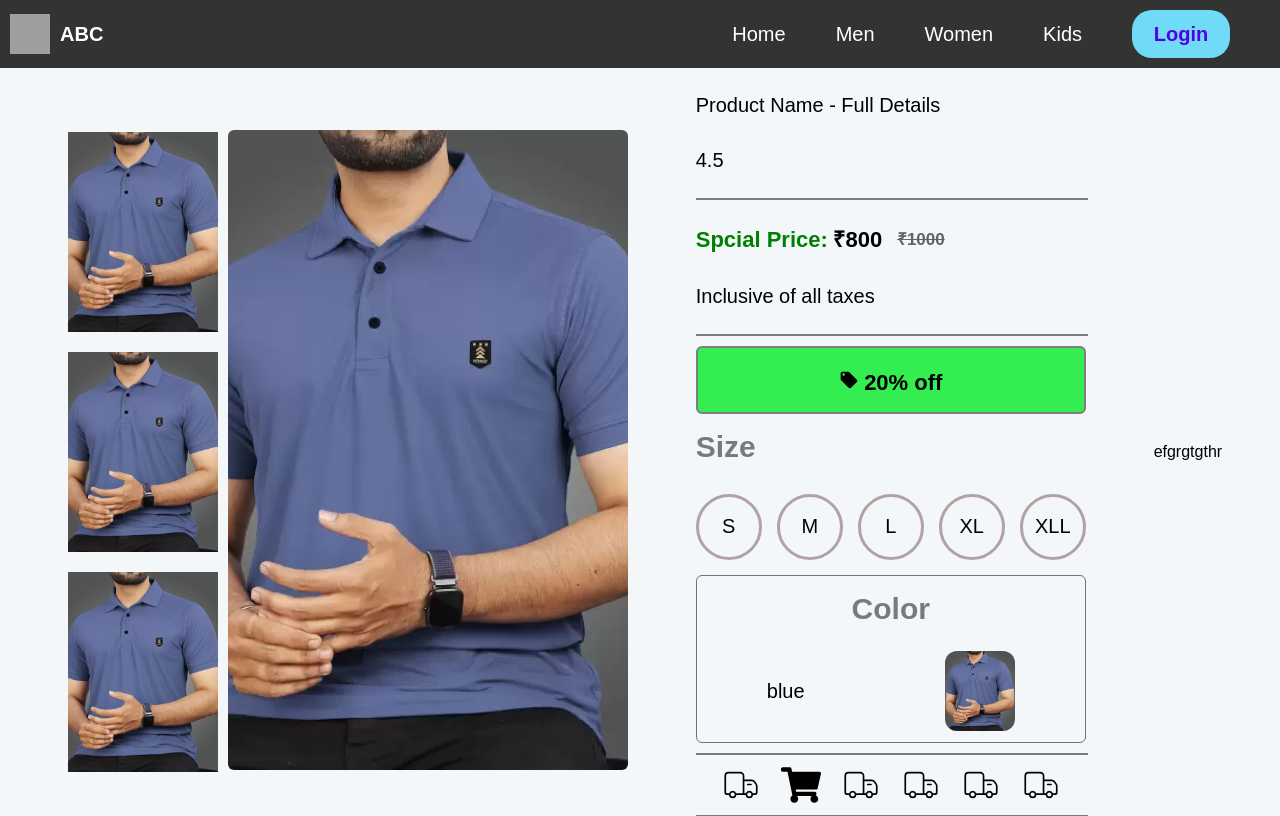
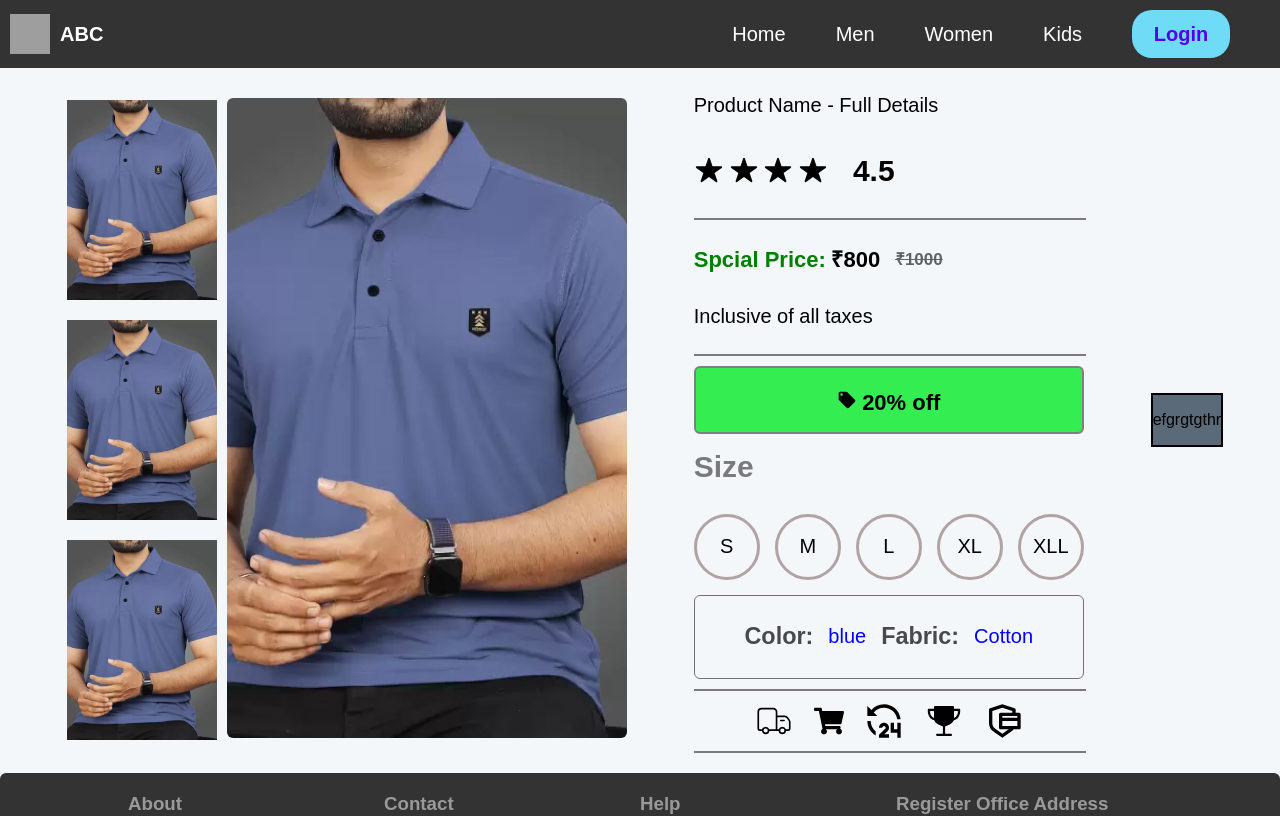
Before and after one commit to Santhosh-Shanmugam/SouthernTexport-E-commerce, a React (Vite) app in the folder Frontend/: page /product/0 in a window 1280 px wide. Shown: the top 816 px of the page. Built offline with nearby package versions, Linux system fonts and the light colour scheme; grey boxes are pictures that could not be loaded.

Commit message:
InnerDisplay-5

```diff
--- a/Frontend/src/Components/InnerDisplay/InnerDisplay.css
+++ b/Frontend/src/Components/InnerDisplay/InnerDisplay.css
@@ -115,7 +115,7 @@
     width: 100%;
     justify-content:space-around;
     padding: 10px;
-    flex-direction: row;
+    flex-direction:row;
 
 
 
@@ -169,3 +169,26 @@ hr {
 .inner-con-left img{
     border-radius: 6px;
 }
+.inner-color h3{
+    opacity: 0.7;
+}
+.inner-rating
+{
+    display: flex;
+    align-items: start;
+    justify-content: start;
+    width: 100%;
+    flex-direction: row;
+}
+.inner-icon-right2
+{
+ width: 30px;
+ height: 30px;
+}
+.inner-con-last{
+    display: flex;
+    align-items: center;
+    justify-content: center;
+    background-color: rgb(90, 106, 120);
+    border: 2px solid black;
+}
--- a/Frontend/src/Components/InnerDisplay/InnerDisplay.jsx
+++ b/Frontend/src/Components/InnerDisplay/InnerDisplay.jsx
@@ -6,6 +6,10 @@ import { useParams } from 'react-router-dom';
 import { MdLocalOffer } from "react-icons/md";
 import { CiDeliveryTruck } from "react-icons/ci";
 import { FaShoppingCart } from "react-icons/fa";
+import Rating from '../Rating/Rating';
+import { Ri24HoursFill } from "react-icons/ri";
+import { IoIosTrophy } from "react-icons/io";
+import { RiSecurePaymentLine } from "react-icons/ri";
 
 const InnerDisplay = () => {
 
@@ -53,18 +57,21 @@ const InnerDisplay = () => {
 
         <div className="inner-con-details">
           <p>{product.full_name}</p>
-          <p>{product.rating}</p>
+          <div className="inner-rating">
+          <Rating  rating={product.rating} ></Rating>
+
+          </div>
           <hr></hr>
           <div className="inner-price">
-          <p className="price-name">Spcial Price:</p>
+            <p className="price-name">Spcial Price:</p>
             <div className="new_p">
 
-          <p>₹{product.new_price}</p>
+              <p>₹{product.new_price}</p>
             </div>
-         <div className="inner-old-p">
-          <p>₹{product.old_price}</p>
+            <div className="inner-old-p">
+              <p>₹{product.old_price}</p>
 
-         </div>
+            </div>
 
           </div>
           <p>Inclusive of all taxes</p>
@@ -79,16 +86,13 @@ const InnerDisplay = () => {
           ))}
           </div>
           <div className="inner-colors">
-            <h2>Color</h2>
             <div className="inner-color">
-              <div className="">
 
-                <p>{product.color}</p>
+              <div style={{ display: 'flex', color: 'black',alignItems:'center',justifyContent:'center',gap:'15px' }}>
+                <h3>Color:</h3><p style={{ color: 'blue' }}>{product.color}</p>
+                <h3>Fabric:</h3><p style={{ color: 'blue' }}>{product.fabric}</p>
               </div>
-              <div className="">
 
-                <img src={product.image1}></img>
-              </div>
             </div>
 
 
@@ -98,11 +102,10 @@ const InnerDisplay = () => {
           <div className="inner-con-right-icons">
 
             <CiDeliveryTruck className="inner-icon-right" />
-            <FaShoppingCart  className="inner-icon-right" />
-            <CiDeliveryTruck className="inner-icon-right" />
-            <CiDeliveryTruck className="inner-icon-right" />
-            <CiDeliveryTruck className="inner-icon-right" />
-            <CiDeliveryTruck className="inner-icon-right" />
+            <FaShoppingCart className="inner-icon-right2" />
+            <Ri24HoursFill className="inner-icon-right" />
+            <IoIosTrophy className="inner-icon-right"  />
+            <RiSecurePaymentLine className="inner-icon-right" />
 
           </div>
           <hr></hr>
@@ -116,7 +119,7 @@ const InnerDisplay = () => {
       <div className="inner-con-last">
         <p>efgrgtgthr</p>
       </div>
-    </div>
+    </div >
   )
 }
 
--- /dev/null
+++ b/Frontend/src/Components/Rating/Rating.css
@@ -0,0 +1,43 @@
+.rating-all{
+    display: flex;
+    justify-content: start;
+    align-items: center;
+    margin-left: 120px;
+}
+.rating-container img{
+    height: 30px;
+    width: 30px;
+    gap: 5px;
+
+}
+.rating-num{
+    color: white;
+    font-size: 30px;
+    font-weight: bold;
+
+}
+
+.star{
+    color:rgb(0, 0, 0);
+    width: 30px;
+    height: 30px;
+}
+.rating-num{
+    color: #000;
+}
+.rating-all-inner{
+    display: flex;
+    align-items: center;
+    justify-content:space-between;
+    flex-direction: row;
+    gap: 20px;
+
+}
+.rating-container
+{
+    display: flex;
+    align-items: center;
+    justify-content:center;
+    width: 100%;
+    flex-direction: row;
+}
--- /dev/null
+++ b/Frontend/src/Components/Rating/Rating.jsx
@@ -0,0 +1,24 @@
+import React from 'react';
+import './Rating.css';
+import { IoIosStar } from "react-icons/io";
+
+const Rating = ({ rating }) => {
+    return (
+        <div>
+            <div className="rating-all-inner">
+                <div className="rating-container">
+                    {Array.from({ length: rating }, (_, i) => (
+                        <div key={i}>
+                            <IoIosStar className='star' />
+                        </div>
+                    ))}
+                </div>
+                <div className="rating-num">
+                    <p>{rating}</p>
+                </div>
+            </div>
+        </div>
+    );
+};
+
+export default Rating;
--- a/Frontend/src/assets/Data.js
+++ b/Frontend/src/assets/Data.js
@@ -12,6 +12,7 @@ const Data = [
     category:"men",
     offer: "20% off",
   color:"blue",
+  fabric:"Cotton",
     full_name: "Product Name - Full Details",
     rating: 4.5,
     size_options: ["S","M","L","XL","XLL"],
@@ -29,6 +30,7 @@ const Data = [
     category:"women",
     offer: "20% off",
     color:"blue",
+    fabric:"Cotton",
 
 
     full_name: "Product Name - Full Details",
@@ -49,6 +51,7 @@ const Data = [
     full_name: "Product Name - Full Details",
     rating: 4.5,
     color:"blue",
+    fabric:"Cotton",
 
     size_options: [" X ", " XL ", " L ", " M "],
     product_count: 0,
@@ -65,6 +68,7 @@ const Data = [
     offer: "20% off",
     color:"blue",
 
+    fabric:"Cotton",
 
     category:"kids",
     full_name: "Product Name - Full Details",
@@ -84,6 +88,7 @@ const Data = [
     category:"men",
     offer: "20% off",
     color:"blue",
+    fabric:"Cotton",
 
     full_name: "Product Name - Full Details",
     rating: 4.5,
@@ -102,6 +107,8 @@ const Data = [
     category:"men",
     offer: "20% off",
     color:"blue",
+    fabric:"Cotton",
+
 
     full_name: "Product Name - Full Details",
     rating: 4.5,
@@ -119,6 +126,7 @@ const Data = [
     new_price: 800,
     category:"men",
     color:"blue",
+    fabric:"Cotton",
 
     offer: "20% off",
     quantity: 50,
@@ -140,6 +148,7 @@ const Data = [
     category:"men",
     offer: "20% off",
     color:"blue",
+    fabric:"Cotton",
 
     quantity: 50,
     size: "Large",
@@ -160,6 +169,7 @@ const Data = [
     category:"men",
     offer: "20% off",
     color:"blue",
+    fabric:"Cotton",
 
     quantity: 50,
     size: "Large",
@@ -182,6 +192,7 @@ const Data = [
     quantity: 50,
     size: "Large",
     color:"blue",
+    fabric:"Cotton",
 
     full_name: "Product Name - Full Details",
     rating: 4.5,
@@ -198,6 +209,7 @@ const Data = [
     old_price: 1000,
     new_price: 800,
     color:"blue",
+    fabric:"Cotton",
 
     category:"men",
     offer: "20% off",
```
